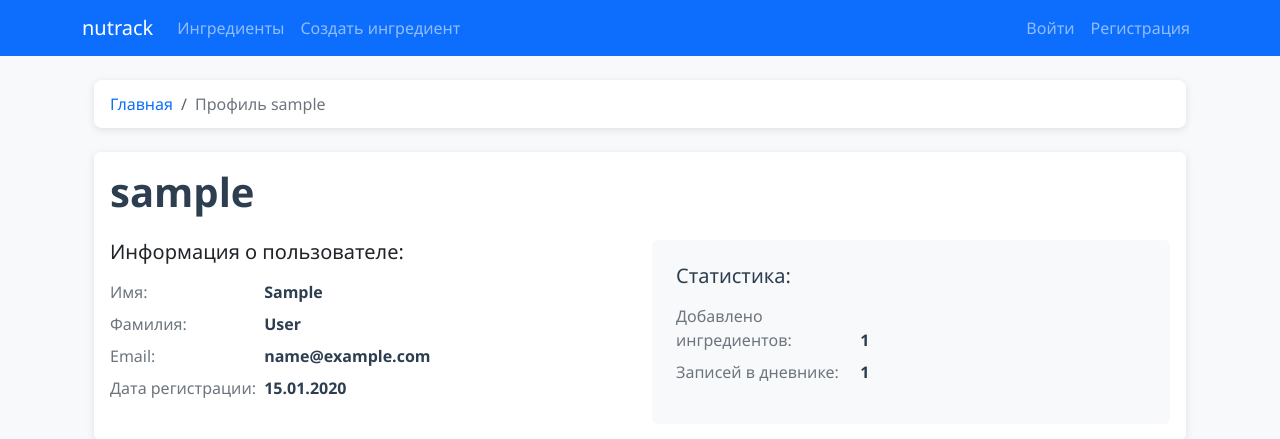
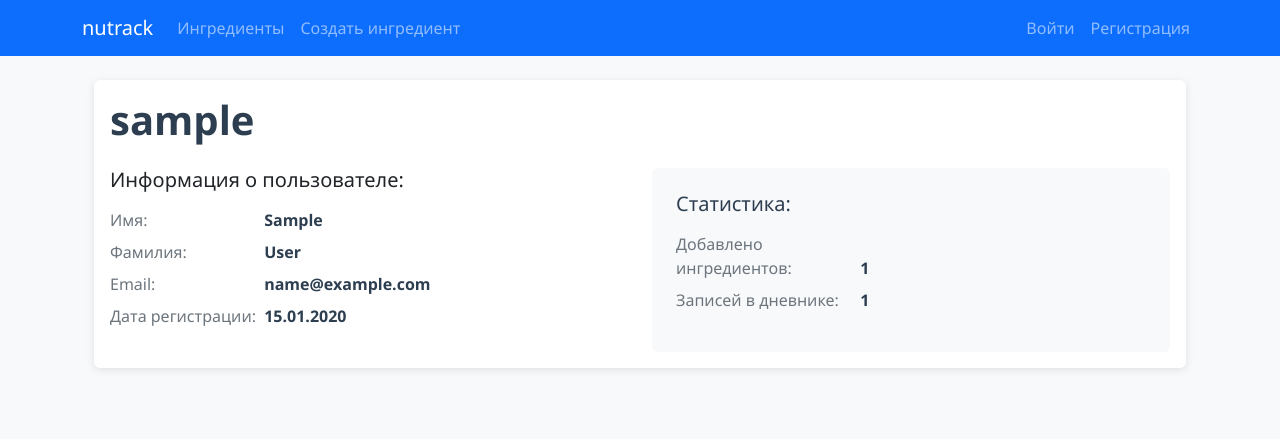
Before and after one commit to RomanMatrosovFrontend/nutrack, a Django app: a page that uses backend/templates/users/profile.html in a window 1280 px wide. Shown: the top 439 px of the page. Run offline with Django 3.2, Linux system fonts and the light colour scheme; tables that the repository leaves empty hold one stand-in row (values such as "Sample post").

Commit message:
Remove breadcrumb

```diff
--- a/backend/templates/users/profile.html
+++ b/backend/templates/users/profile.html
@@ -2,15 +2,6 @@
 
 {% block content %}
 <div class="container">
-  <div class="mb-4">
-    <nav aria-label="breadcrumb">
-      <ol class="breadcrumb">
-        <li class="breadcrumb-item"><a href="{% url 'index' %}">Главная</a></li>
-        <li class="breadcrumb-item active" aria-current="page">Профиль {{ profile.username }}</li>
-      </ol>
-    </nav>
-  </div>
-
   <div class="card profile-detail mb-4">
     <div class="card-body">
       <h1 class="card-title mb-4">{{ profile.username }}</h1>
```
